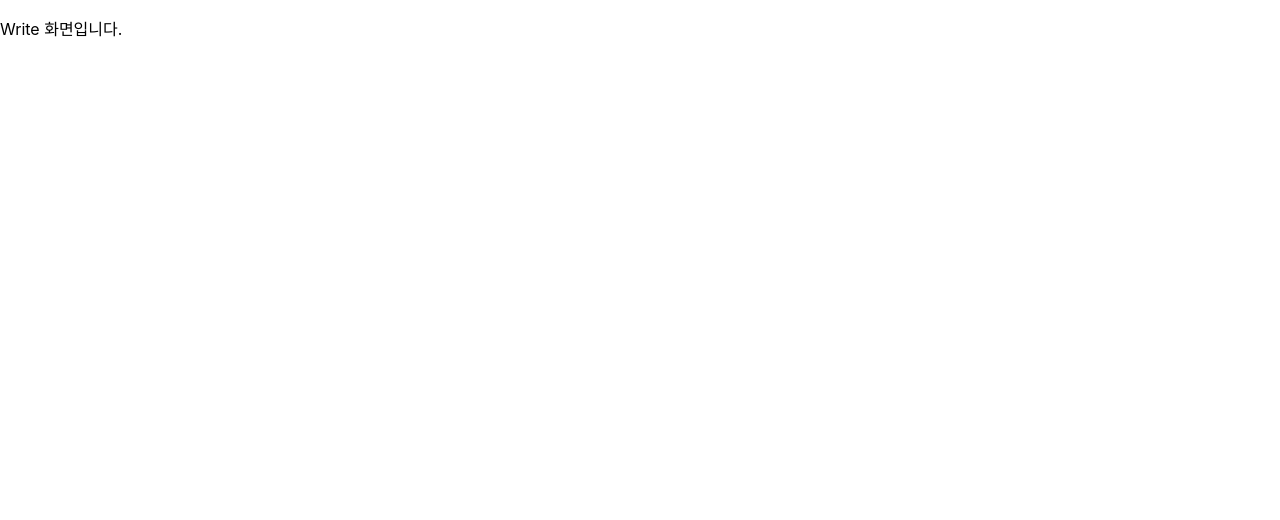
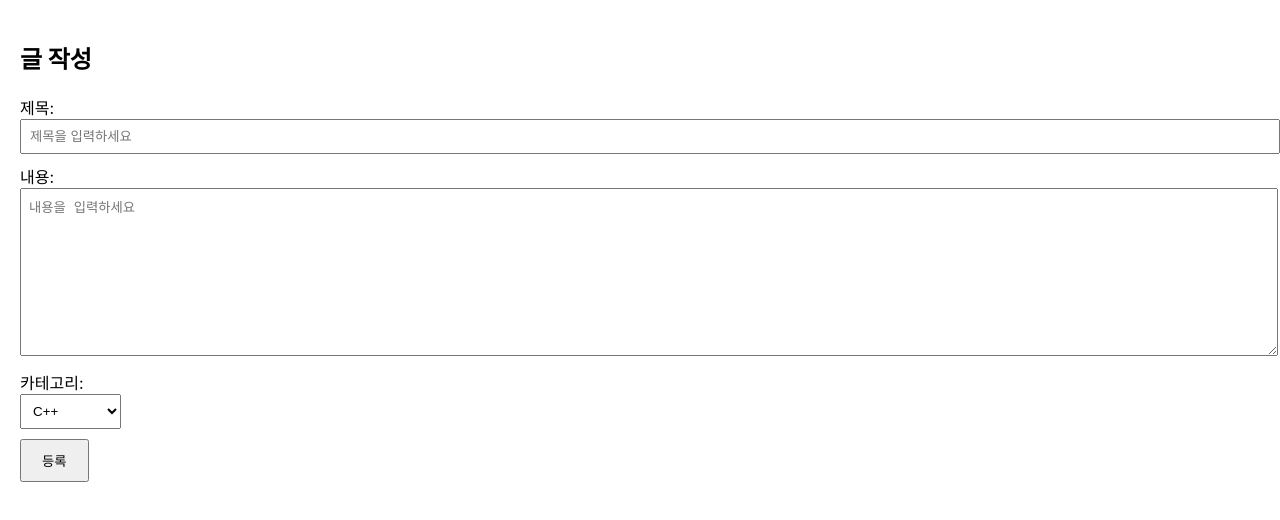
Before and after one commit to wooojin401/test2, a React (Create React App) app: page /write in a window 1280 px wide. Shown: the top 520 px of the page. Built offline with nearby package versions, Linux system fonts and the light colour scheme.

Commit message:
initial write setting

```diff
--- a/src/pages/Home.js
+++ b/src/pages/Home.js
@@ -1,4 +1,16 @@
+import React from 'react';
+import {useState} from 'react';
+import {useNavigate } from 'react-router-dom';
+import './Home.css';
+;
 function Home(){
-    return <p>Home 화면입니다.</p>
+    const navigate = useNavigate();
+    return(
+        <div>
+        <h4>Home 페이지입니다.</h4>
+        <button onClick={() => navigate('/write')}>글쓰기</button>
+        </div>
+
+    )
 }
 export default Home;
--- a/src/pages/Write.js
+++ b/src/pages/Write.js
@@ -1,4 +1,66 @@
-function Write(){
-    return <p>Write 화면입니다.</p>
+import { useState } from 'react';
+
+function Write() {
+  const [title, setTitle] = useState('');
+  const [content, setContent] = useState('');
+  const [category, setCategory] = useState('default');
+
+  const handleSubmit = (e) => {
+    e.preventDefault(); // 폼 기본 동작 막기
+    console.log('제목:', title);
+    console.log('내용:', content);
+    console.log('카테고리:', category);
+    // 여기서 API 호출 등 구현 예정
+  };
+
+  return (
+    <div style={{ padding: '20px' }}>
+      <h2>글 작성</h2>
+      <form onSubmit={handleSubmit}>
+        <div style={{ marginBottom: '10px' }}>
+          <label>제목: </label><br />
+          <input
+            type="text"
+            value={title}
+            onChange={(e) => setTitle(e.target.value)}
+            style={{ width: '100%', padding: '8px' }}
+            placeholder="제목을 입력하세요"
+            required
+          />
+        </div>
+
+        <div style={{ marginBottom: '10px' }}>
+          <label>내용: </label><br />
+          <textarea
+            value={content}
+            onChange={(e) => setContent(e.target.value)}
+            style={{ width: '100%', height: '150px', padding: '8px' }}
+            placeholder="내용을 입력하세요"
+            required
+          />
+        </div>
+
+        <div style={{ marginBottom: '10px' }}>
+          <label>카테고리: </label><br />
+          <select
+            value={category}
+            onChange={(e) => setCategory(e.target.value)}
+            style={{ padding: '8px' }}
+            required
+          >
+            <option value="C++">C++</option>
+            <option value="Java">Java</option>
+            <option value="JavaScript">JavaScript</option>
+            <option value="Python">Python</option>
+          </select>
+        </div>
+
+        <button type="submit" style={{ padding: '10px 20px' }}>
+          등록
+        </button>
+      </form>
+    </div>
+  );
 }
+
 export default Write;
```
Also changed, not shown: src/pages/Home.css (added).
